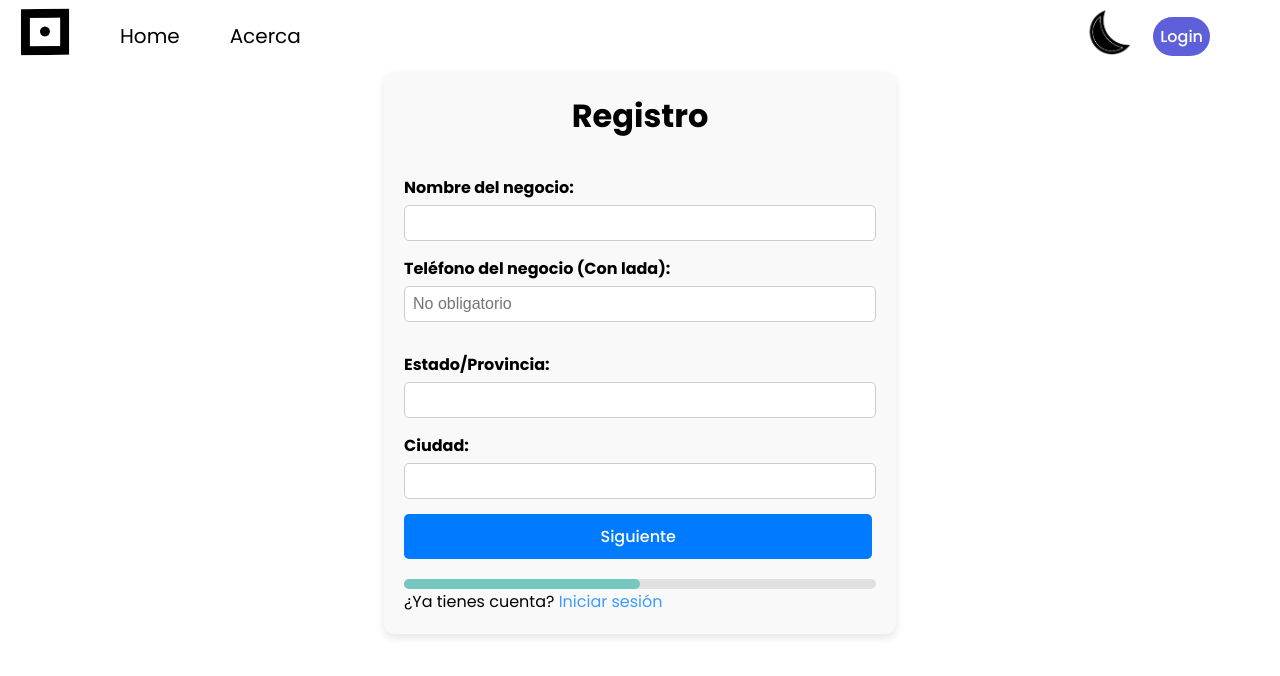
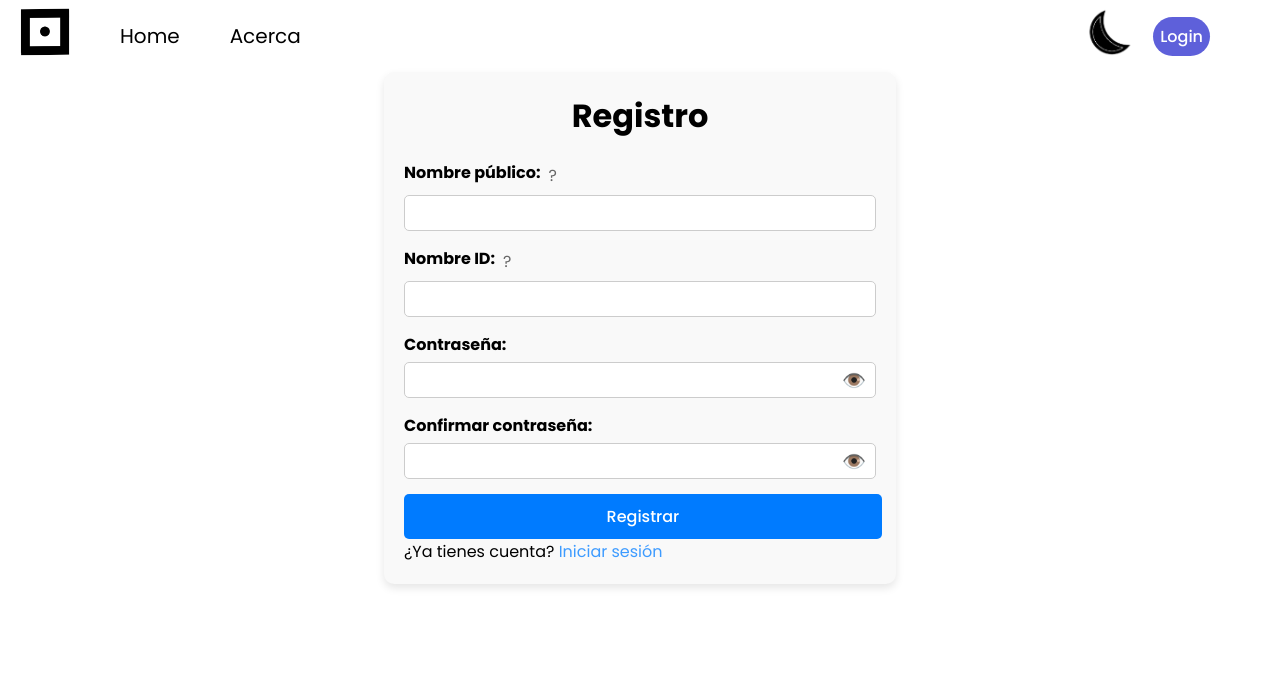
Before and after one commit to JosephMoraila/servinubelocal, a React (Vite) app: page /register in a window 1280 px wide. Shown: the top 676 px of the page. Built offline with nearby package versions, Linux system fonts and the light colour scheme.

Commit message:
Update Register component styles with improved button width and add tooltip for help icons

```diff
--- a/src/pages/Register/Register.css
+++ b/src/pages/Register/Register.css
@@ -83,13 +83,13 @@
 
   /* Estilo del botón de registro */
   .register-button {
-    width: 95%; /* El botón toma todo el ancho disponible */
+    width: 97%; /* El botón toma todo el ancho disponible */
     padding: 10px; /* Espacio interno para que el texto no quede pegado a los bordes */
     background-color: #007bff; /* Color de fondo azul estándar */
     color: white; /* El texto del botón es blanco */
     border: none; /* Elimina el borde por defecto del botón */
     border-radius: 5px; /* Bordes redondeados para el botón */
-    font-size: 16px; /* Tamaño del texto del botón */
+    font-size: 1rem; /* Tamaño del texto del botón */
     cursor: pointer; /* Cambia el cursor a una mano (puntero) para indicar que es clicable */
     text-align: center;
   }
@@ -99,34 +99,98 @@
     background-color: #0056b3; /* Cambia a un tono de azul más oscuro al hacer hover */
   }
 
-  .progress-bar {
-    width: 100%;
-    height: 10px;
-    background-color: #e0e0e0;
-    border-radius: 5px;
-    margin-top: 20px; /* Espaciado hacia arriba */
+  .label-help-container {
+    display: flex;
+    align-items: center;
+    gap: 8px;
+    margin-bottom: 5px;
   }
 
-  .progress {
-    height: 100%;
-    background-color: #76c7c0; /* Color de la barra de progreso */
-    border-radius: 5px;
-    transition: width 0.3s ease; /* Transición suave */
+  .help-icon {
+    cursor: pointer;
+    font-size: 1rem;
+    color: #666;
+    position: relative;
+    display: inline-block;
   }
 
-  .back-p-button{
-    cursor: pointer;
-    user-select: none; /* Evita la selección de texto en navegadores modernos */
-  -webkit-user-select: none; /* Para Safari */
-  -moz-user-select: none; /* Para Firefox */
-  touch-action: manipulation;
-  transition: background-color 0.3s; /* Transición suave al cambiar el color de fondo */
-  width: 15%;
-  border-radius: 10px;
+  .tooltip {
+    visibility: hidden;
+    position: absolute;
+    background-color: #333;
+    color: white;
+    padding: 8px;
+    border-radius: 4px;
+    font-size: 12px;
+    width: 200px;
+    bottom: 100%;
+    left: 50%;
+    transform: translateX(-50%);
+    margin-bottom: 5px;
+    z-index: 1;
   }
 
-  .back-p-button:hover{
-    background-color: rgba(211, 211, 211, 0.452); /* Cambia el fondo a gris al pasar el mouse */
+  .help-icon:hover .tooltip {
+    visibility: visible;
+  }
+
+  /* Flecha del tooltip */
+  .tooltip::after {
+    content: "";
+    position: absolute;
+    top: 100%;
+    left: 50%;
+    margin-left: -5px;
+    border-width: 5px;
+    border-style: solid;
+    border-color: #333 transparent transparent transparent;
+  }
+
+  /* Modo oscuro */
+  .register-container.dark .help-icon {
+    color: #999;
+  }
+
+  .register-container.dark .tooltip {
+    background-color: #555;
+  }
+
+  .register-container.dark .tooltip::after {
+    border-color: #555 transparent transparent transparent;
+  }
+
+  .password-input-container {
+    position: relative;
+    display: flex;
+    align-items: center;
+  }
+
+  .toggle-password {
+    position: absolute;
+    right: 10px;
+    background: none;
+    border: none;
+    cursor: pointer;
+    padding: 0;
+    font-size: 1.2rem;
+    display: flex;
+    align-items: center;
+    justify-content: center;
+    height: 100%;
+  }
+
+  .toggle-password:focus {
+    outline: none;
+  }
+
+  /* Ajusta el padding del input para que no se sobreponga con el botón */
+  .password-input-container input {
+    padding-right: 40px;
+  }
+
+  /* Estilo para modo oscuro */
+  .register-container.dark .toggle-password {
+    color: #fff;
   }
 
 
--- a/src/pages/Register/Register.tsx
+++ b/src/pages/Register/Register.tsx
@@ -1,187 +1,149 @@
 import { useEffect, useState, FormEvent } from 'react';
 import { useDarkMode } from '../../contexts/DarkModeContext';
 import { NavLink, useNavigate } from 'react-router-dom';
-import './Register.css';2
-import LoadingBar from '../../components/LoadingProgressBar/LoadingProgressBar';
+import './Register.css';
 
-const Registro = () => {
-  //Se usa navigate para mandar al usuario a otro enlace
+const Register = () => {
   const navigate = useNavigate();
 
-  // Estados para manejar los datos del formulario. Se usa useState para volver a renderizar el componente con otro valor
-  const [email, setEmail] = useState<string>(''); //Definimos un estado de la variable email de tipo string con valor inicial de ''
-                                                  // y setEmail que es una función que podemos usar para ponerle un valor a email
-  const [password, setPassword] = useState<string>('');
-  const [confirmPassword, setConfirmPassword] = useState<string>('');
-  const [businessType, setBusinessType] = useState<string>('');
-  const [name, setName] = useState<string>('');
-  const [phone, setPhone] = useState<string>('');
-  const [country, setCountry] = useState<string>(''); // País seleccionado
-  const [state, setState] = useState<string>(''); // Estado ingresado
-  const [city, setCity] = useState<string>(''); // Ciudad ingresada
-  const [isLoadingBar, setIsLoadingBar] = useState<boolean>(false);  // Estado para la barra de carga
+  // Estados del formulario
+  const [formData, setFormData] = useState({
+    password: '',
+    confirmPassword: '',
+    nameID: '',
+    userName: '',
+  });
 
-  const [error, setError] = useState<string>('');
+  const [showPassword, setShowPassword] = useState({
+    password: false,
+    confirmPassword: false
+  });
 
-  // Obtener el paso actual desde localStorage o iniciar en 1. (Se hace si se recarga la página y no se quiere perder donde iba)
+  // Estados de UI
+  const [isLoadingBar, setIsLoadingBar] = useState(false);
+  const [error, setError] = useState('');
   const storedStep = localStorage.getItem('stepRegister');
-  //Si storedSTep no es null (hay un paso guardado) storedStep se convierte a Number y currentStep se guarda con ese valor, sino, es 1
-  const [currentStep, setCurrentStep] = useState<number>(storedStep ? Number(storedStep) : 1);
-
-  //Definimos el total de pasos que lleva el registro
+  const [currentStep, setCurrentStep] = useState(storedStep ? Number(storedStep) : 1);
   const totalSteps = 2;
 
-  // Lista de países latinoamericanos predefinidos
+  // Manejadores de eventos
+  const handleInputChange = (e: React.ChangeEvent<HTMLInputElement>) => {
+    const { id, value } = e.target;
+    setFormData(prev => ({
+      ...prev,
+      [id]: value
+    }));
+  };
 
-
-  // Manejador para volver al paso anterior
   const handleBack = () => {
     if (currentStep > 1) {
-      setCurrentStep(currentStep - 1); // Restar uno al paso actual
+      setCurrentStep(prev => prev - 1);
     }
   };
 
-  //Este retirn devuelve el HTML a insertar en la página
   return (
-    //Como vemos usamos el provedor de dark mode para saber si lo es y cambiar su classname a register-container.dark para que el css cambie el color
     <div className={`register-container ${useDarkMode().effectiveMode === 'dark' ? 'dark' : ''}`}>
-      <LoadingBar isLoading={isLoadingBar} /> {/*Se coloca la barra de caraga y se le pasa el argumento para saber si debe aparecer o no*/}
       <h1>Registro</h1>
 
-      {/*onSubmit es la función que se va ejeuctar cuando se pique enviar o enter en el formulario*/}
       <form className="register-form">
-        {/* Paso 1: Información Personal. Si el paso es el primero entonces con && se agrega el contenido HTML*/}
-        {currentStep === 1 && (
         <>
-            <div className="form-group register-form-option">
-
-
-            </div>
 
           <div className="form-group">
-              <label htmlFor="name">Nombre del negocio:</label>
+            <div className="label-help-container">
+              <label htmlFor="namePublic">Nombre público:</label>
+              <span className="help-icon">?
+                <span className="tooltip">
+                  Este nombre será visible para otros usuarios en la plataforma
+                </span>
+              </span>
+            </div>
             <input
               type="text"
-                id="name"
-                value={name}
-                onChange={(e) => setName(e.target.value)}
+              id="namePublic"
+              value={formData.userName}
+              onChange={handleInputChange}
               required
             />
           </div>
 
-            <div className="form-group">
-              <label htmlFor="phone">Teléfono del negocio (Con lada):</label>
-              <input
-                type="tel"
-                id="phone"
-                value={phone}
-                onChange={(e) => setPhone(e.target.value.trim())}
-                placeholder='No obligatorio'
-              />
-            </div>
-
-            <div className="form-group register-form-option">
-
-            </div>
 
             <div className="form-group">
-              <label htmlFor="state">Estado/Provincia:</label>
+              <div className="label-help-container">
+                <label htmlFor="nameID">Nombre ID:</label>
+                <span className="help-icon">?
+                  <span className="tooltip">
+                    Este nombre será el que uses para iniciar sesión en la plataforma como si fuera tu correo electrónico en una página web
+                  </span>
+                </span>
+              </div>
               <input
                 type="text"
-                id="state"
-                value={state}
-                onChange={(e) => setState(e.target.value)}
-                required
-              />
-            </div>
-
-            <div className="form-group">
-              <label htmlFor="city">Ciudad:</label>
-              <input
-                type="text"
-                id="city"
-                value={city}
-                onChange={(e) => setCity(e.target.value)}
-                required
-              />
-            </div>
-          </>
-        )}
-
-        {/* Paso 2: Credenciales de Cuenta. Si el paso es el 2 con && se agrega el contenido HTML*/}
-        {currentStep === 2 && (
-          <>
-            <div className="form-group">
-              <label htmlFor="email">Correo Electrónico:</label>
-              <input
-                type="email"
-                id="email"
-                value={email}
-                onChange={(e) => setEmail(e.target.value)}
+                id="nameID"
+                value={formData.nameID}
+                onChange={handleInputChange}
                 required
               />
             </div>
 
             <div className="form-group">
               <label htmlFor="password">Contraseña:</label>
+              <div className="password-input-container">
                 <input
-                type="password"
+                  type={showPassword.password ? "text" : "password"}
                   id="password"
-                value={password}
-                onChange={(e) => setPassword(e.target.value)}
+                  value={formData.password}
+                  onChange={handleInputChange}
                   required
-                minLength={8}
+                  minLength={4}
                 />
+                <button
+                  type="button"
+                  className="toggle-password"
+                  onClick={() => setShowPassword(prev => ({
+                    ...prev,
+                    password: !prev.password
+                  }))}
+                >
+                  {showPassword.password ? "🔒" : "👁️"}
+                </button>
+              </div>
             </div>
 
             <div className="form-group">
-              <label htmlFor="confirmPassword">Confirmar Contraseña:</label>
+              <label htmlFor="confirmPassword">Confirmar contraseña:</label>
+              <div className="password-input-container">
                 <input
-                type="password"
+                  type={showPassword.confirmPassword ? "text" : "password"}
                   id="confirmPassword"
-                value={confirmPassword}
-                onChange={(e) => setConfirmPassword(e.target.value)}
+                  value={formData.confirmPassword}
+                  onChange={handleInputChange}
                   required
+                  minLength={4}
                 />
+                <button
+                  type="button"
+                  className="toggle-password"
+                  onClick={() => setShowPassword(prev => ({
+                    ...prev,
+                    confirmPassword: !prev.confirmPassword
+                  }))}
+                >
+                  {showPassword.confirmPassword ? "🔒" : "👁️"}
+                </button>
               </div>
-
-            <div className="form-group terms">
-              <input type="checkbox" required />
-              <label>
-                Acepto los <NavLink to="/Terms">Términos de Servicio</NavLink> y la{' '}
-                <NavLink to="/Privacy">Política de Privacidad</NavLink>
-              </label>
             </div>
           </>
-        )}
-
-        {/* Mensaje de error si hay uno */}
+        <button type="submit" className="register-button">Registrar</button>
         {error && <p className="error-message">{error}</p>}
 
-        <div className="button-container">
-          {/* Botón "Volver" para regresar al paso anterior si se está en el 2*/}
-          {currentStep > 1 && (
-            <p className="back-p-button" onClick={handleBack}>
-              ◄ Volver
-            </p>
-          )}
-          {/*El botón va a decir Enviar o Siguiente dependiendo el paso en el que se está*/}
-          <button type="submit" className="register-button">
-            {currentStep === totalSteps ? 'Enviar' : 'Siguiente'}
-          </button>
-        </div>
       </form>
 
-      {/* Barra de progreso para indicar el progreso del registro */}
-      <div className="progress-bar">
-        <div
-          className="progress"
-          style={{ width: `${(currentStep / totalSteps) * 100}%` }}
-        />
-      </div>
       <p className="register-link">
         ¿Ya tienes cuenta?{' '}
-      <span onClick={() => navigate('/login')} style={{ cursor: 'pointer', color: '#3d9bff'}}>
+        <span
+          onClick={() => navigate('/login')}
+          style={{ cursor: 'pointer', color: '#3d9bff'}}
+        >
           Iniciar sesión
         </span>
       </p>
@@ -189,4 +151,4 @@ const Registro = () => {
   );
 };
 
-export default Registro;
+export default Register;
```
Lines whose indentation alone changed are shown as unchanged.
